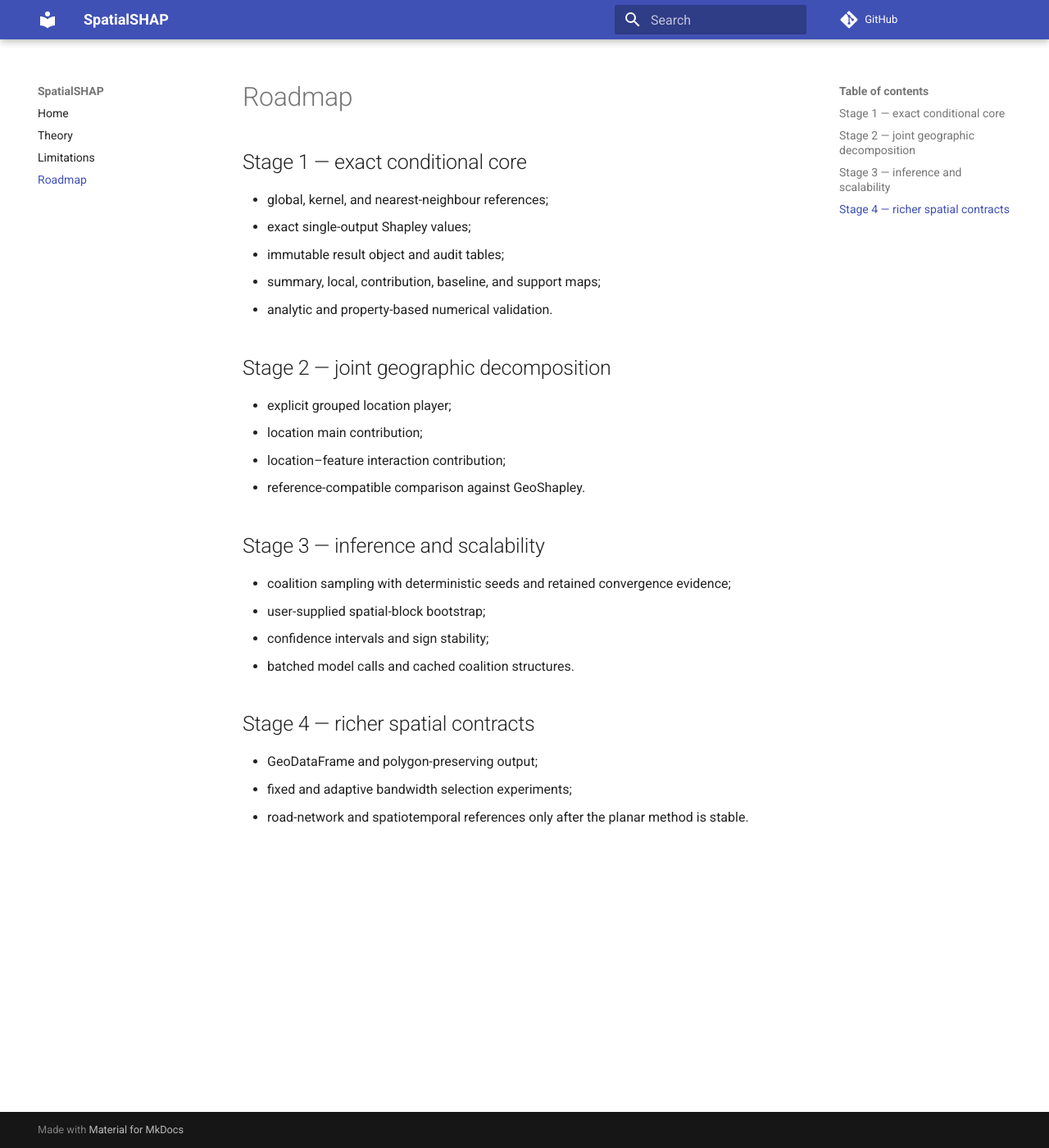
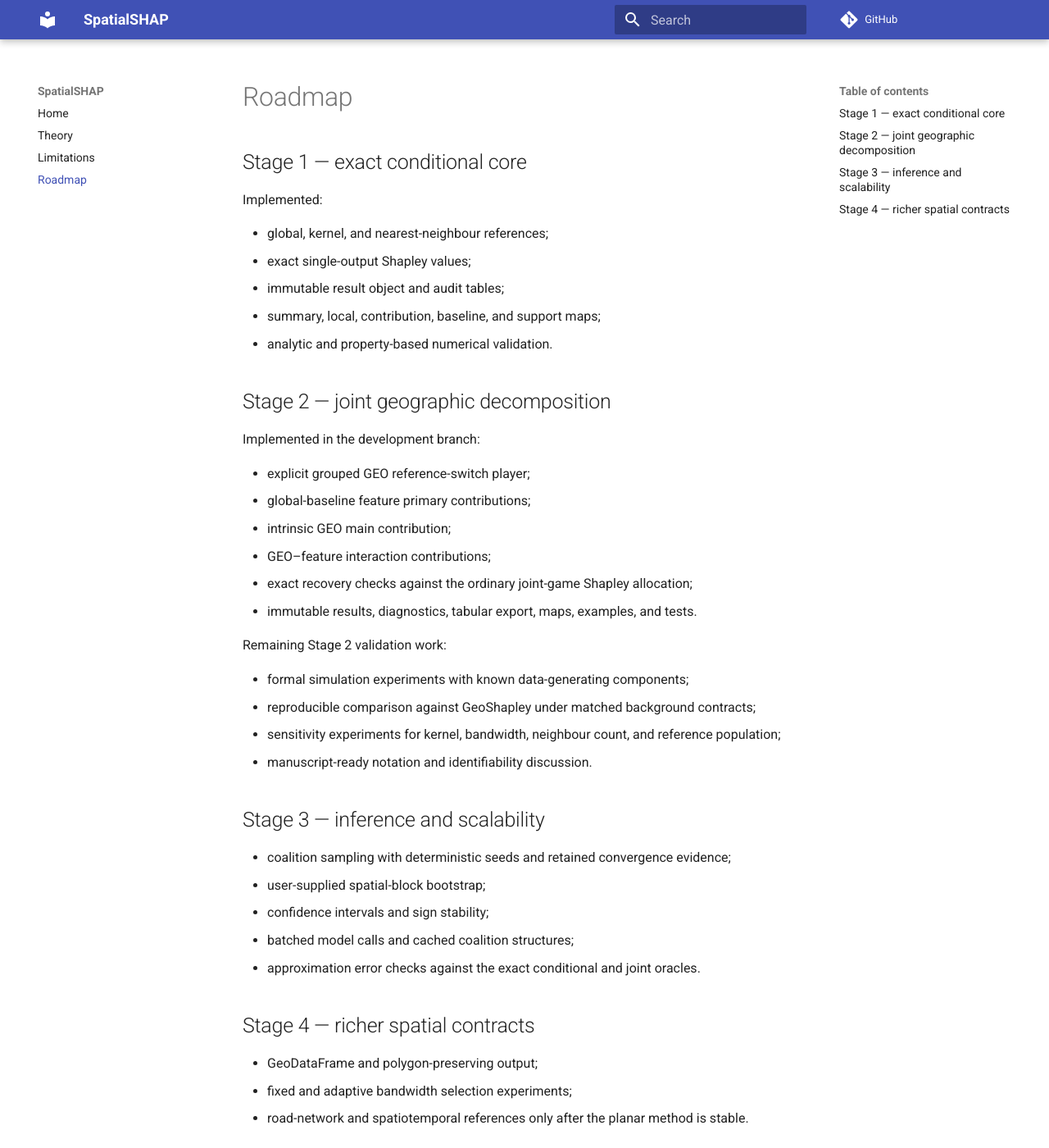
Before and after one commit to hujinghaoabcd/spatialshap, an MkDocs documentation site: the page built from docs/roadmap.md, in a window 1280 px wide and 1400 px high. Shown: the whole window at 82% size. Built offline with MkDocs 1.6.1 and Material for MkDocs 9.7.7, drawn with Linux system fonts in a browser that asks for light colours; comment, search, counter and statistics services are not loaded.

Commit message:
Refine staged validation roadmap

```diff
--- a/docs/roadmap.md
+++ b/docs/roadmap.md
@@ -1,6 +1,8 @@
 # Roadmap
 
 ## Stage 1 — exact conditional core
+
+Implemented:
 
 - global, kernel, and nearest-neighbour references;
 - exact single-output Shapley values;
@@ -10,17 +12,30 @@
 
 ## Stage 2 — joint geographic decomposition
 
-- explicit grouped location player;
-- location main contribution;
-- location–feature interaction contribution;
-- reference-compatible comparison against GeoShapley.
+Implemented in the development branch:
+
+- explicit grouped GEO reference-switch player;
+- global-baseline feature primary contributions;
+- intrinsic GEO main contribution;
+- GEO–feature interaction contributions;
+- exact recovery checks against the ordinary joint-game Shapley allocation;
+- immutable results, diagnostics, tabular export, maps, examples, and tests.
+
+Remaining Stage 2 validation work:
+
+- formal simulation experiments with known data-generating components;
+- reproducible comparison against GeoShapley under matched background contracts;
+- sensitivity experiments for kernel, bandwidth, neighbour count, and reference
+  population;
+- manuscript-ready notation and identifiability discussion.
 
 ## Stage 3 — inference and scalability
 
 - coalition sampling with deterministic seeds and retained convergence evidence;
 - user-supplied spatial-block bootstrap;
 - confidence intervals and sign stability;
-- batched model calls and cached coalition structures.
+- batched model calls and cached coalition structures;
+- approximation error checks against the exact conditional and joint oracles.
 
 ## Stage 4 — richer spatial contracts
 
```
